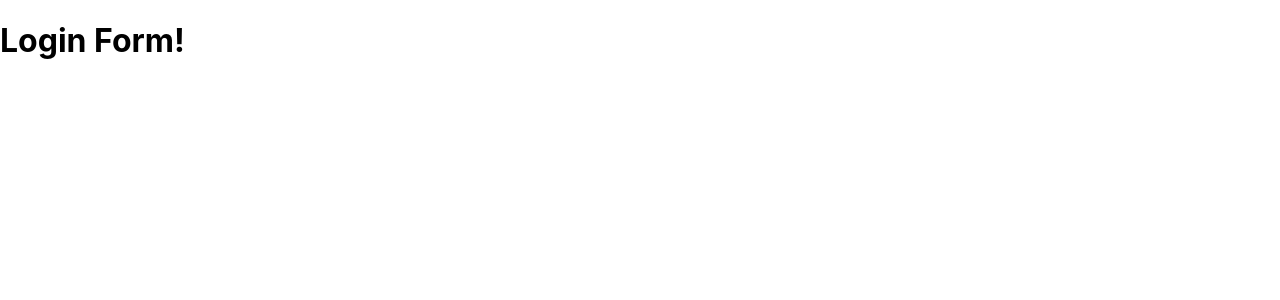
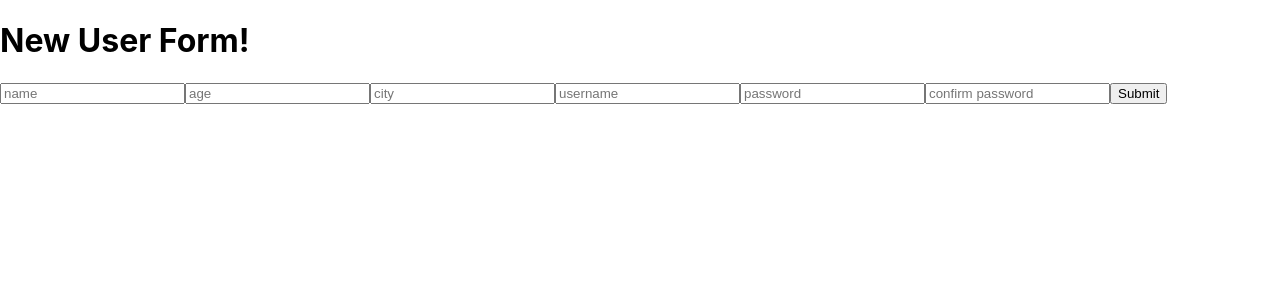
Before and after one commit to jzolo22/trails-with-friends-frontend, a React (Create React App) app: page /users/new in a window 1280 px wide. Shown: the top 300 px of the page. Built offline with nearby package versions, Linux system fonts and the light colour scheme.

Commit message:
new user form

```diff
--- a/src/App.js
+++ b/src/App.js
@@ -8,9 +8,9 @@ function App() {
   return (
     <div>
       <Switch>
-            <Route path="/trails" render={() => <TrailsList />} />
-            <Route path="/" render={() => <HomePage />}/>
-        </Switch>
+        <Route path="/trails" render={() => <TrailsList />} />
+        <Route path="/" render={() => <HomePage />}/>
+      </Switch>
     </div>
   );
 }
--- a/src/components/HomePage.js
+++ b/src/components/HomePage.js
@@ -1,10 +1,20 @@
 
 import React from 'react'
+import {NavLink, Route, Switch} from 'react-router-dom'
+import NewUserForm from './NewUserForm'
 
 function HomePage() {
     return (
         <div>
-            <h1>Login Form!</h1>
+            <Switch>
+                <Route path="/users/new" render={() => <NewUserForm />} />
+                <Route path="/" render={() =>
+                        <NavLink to="/users/new">
+                            Signup!
+                        </NavLink>
+                    }
+                />
+            </Switch>
         </div>
     )
 }
--- /dev/null
+++ b/src/components/NewUserForm.js
@@ -0,0 +1,64 @@
+
+import React, { Component } from 'react'
+import {connect} from 'react-redux'
+import {newUser} from '../redux/actions'
+
+
+class NewUserForm extends Component {
+
+    state = {
+        name: "",
+        age: "",
+        city: "",
+        username: "",
+        password: "",
+        password_confirmation: ""
+    }
+
+    onChange = (e) => {
+        this.setState({[e.target.name]: e.target.value})
+    }
+
+    submitHandler = (e) => {
+        e.preventDefault()
+        this.props.submitHandler({user: this.state})
+
+        // this.setState({
+        //     name: "",
+        //     length: "",
+        //     location: "",
+        //     duration: "",
+        //     difficulty: ""
+        // })
+
+    }
+
+    render() {
+        return (
+            <div>
+                <h1>New User Form!</h1>
+                <form onSubmit={this.submitHandler}>
+                    <input type="text" placeholder="name" name="name" value={this.state.name} onChange={this.onChange}/>
+                    <input type="text" placeholder="age" name="age" value={this.state.age} onChange={this.onChange}/>
+                    <input type="text" placeholder="city" name="city" value={this.state.city} onChange={this.onChange}/>
+                    <input type="text" placeholder="username" name="username" value={this.state.username} onChange={this.onChange}/>
+                    <input type="text" placeholder="password" name="password" value={this.state.password} onChange={this.onChange}/>
+                    <input type="text" placeholder="confirm password" name="password_confirmation" value={this.state.password_confirmation} onChange={this.onChange}/>
+                <button>Submit</button>
+                </form>
+            </div>
+        )
+    }
+}
+
+const mdp = (dispatch) => {
+    return {submitHandler: (userObj) => dispatch(newUser(userObj)) }
+}
+
+const msp = (state) => {
+    console.log("Current redux state", state)
+    return { user: state.user }
+}
+
+
+export default connect(msp, mdp)(NewUserForm)
--- a/src/containers/TrailsList.js
+++ b/src/containers/TrailsList.js
@@ -41,7 +41,7 @@ class TrailsList extends React.Component {
 }
 
 const mapStateToProps = (state) => {
-    // console.log("Current redux state", state)
+    console.log("Current redux state", state)
     return { trails: state.trails }
 }
 
--- a/src/index.js
+++ b/src/index.js
@@ -13,6 +13,7 @@ import rootReducer from './redux/reducer'
 
 const store = createStore(rootReducer, applyMiddleware(thunk))
 
+console.log(store.getState())
 
 
 ReactDOM.render(
--- a/src/redux/actions.js
+++ b/src/redux/actions.js
@@ -9,7 +9,6 @@ export const addTrail = (trailObj) => {
             .then(r => r.json())
             .then((trailObj) => dispatch({type: "add form", payload: trailObj}))
     }
-
 }
 
 export const getTrails = () => {
@@ -21,3 +20,16 @@ export const getTrails = () => {
             .then(trailsArr => dispatch({type: "add_trails_from_fetch", payload: trailsArr}))
     }
 }
+
+export const newUser = (userObj) => {
+
+    return function (dispatch) {
+        fetch("http://localhost:3000/users", {
+            method: "POST",
+            headers: {"Content-Type": "application/json"},
+            body: JSON.stringify(userObj)
+        })
+            .then(r => r.json())
+            .then((userObj) => dispatch({type: "create user", payload: userObj}))
+    }
+}
--- a/src/redux/reducer.js
+++ b/src/redux/reducer.js
@@ -1,20 +1,8 @@
 import { combineReducers } from 'redux'
 
-// const rootReducer = (currentState = {trails: []}, action) => {
-//   console.log("action: ", action)
-//   switch (action.type) {
-//     case "add form":
-//       return {...currentState, trails: [...currentState.trails, action.payload]}
-//     case "add_trails_from_fetch":
-//       return {...currentState, trails: action.payload}
-//       default:
-//         return currentState
-//       }
-//       // console.log("current state: ", currentState)
-// }
-
 const initialState = {
-    trails: []
+    trails: [],
+    user: null
 }
 
 function trailsReducer(state = initialState.trails, action) {
@@ -30,10 +18,21 @@ function trailsReducer(state = initialState.trails, action) {
     }
 }
 
+function usersReducer(state = initialState.user, action) {
+    switch (action.type) {
+        case "create user":
+            return action.payload
+
+        default:
+            return state
+    }
+}
+
 // usersReducer
 
 const rootReducer = combineReducers({
-    trails: trailsReducer
+    trails: trailsReducer,
+    user: usersReducer
 })
 
 export default rootReducer
```
Also changed, not shown: 1 other file (tests, documents, lock files or other folders).
